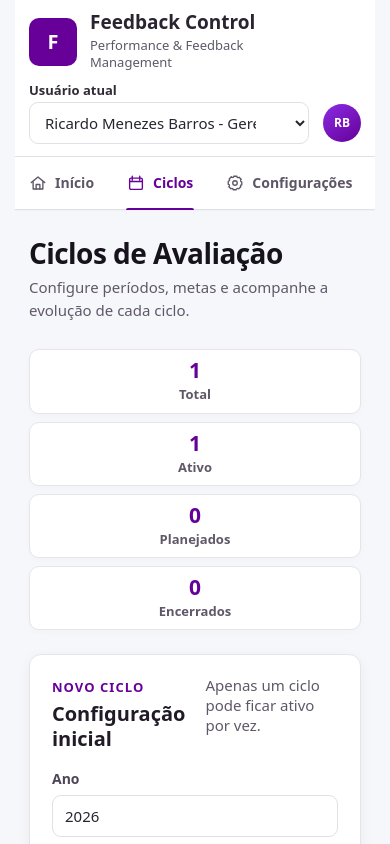
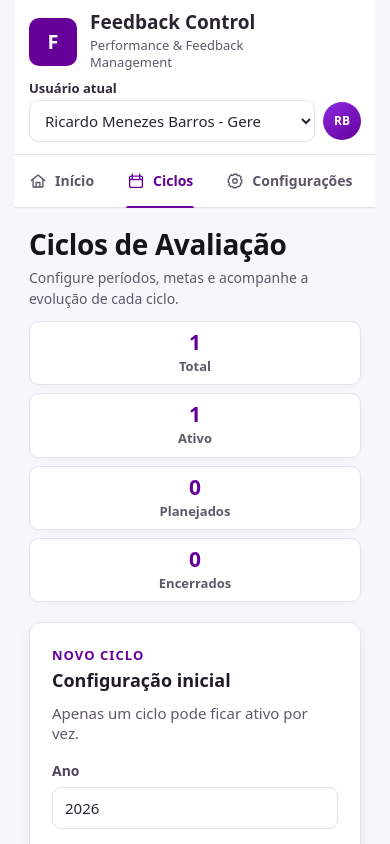
Before and after one commit to salinasjmilesbr/feedback-control-public, a React (Vite) app: page /ciclos in a window 390 px wide. Shown: the top 844 px of the page. Built offline with nearby package versions, Linux system fonts and the light colour scheme.

Commit message:
refactor(ui): consolida responsividade e criterios de avaliacao

```diff
--- a/src/styles/virtus-audit.css
+++ b/src/styles/virtus-audit.css
@@ -835,134 +835,9 @@ textarea:focus-visible {
 
 /* ---------------------------------------------------------
    5. DETALHES — CRITÉRIOS
-   Cabeçalho e corpo passam a seguir a densidade da Nova Avaliação.
+   Geometria compartilhada com Minha Avaliação.
+   Sem overrides exclusivos do admin.
    --------------------------------------------------------- */
-.admin-evaluation-detail .evaluation-criteria-list {
-  gap: 18px !important;
-}
-
-.admin-evaluation-detail .evaluation-criterion-card {
-  overflow: hidden;
-  border-color: var(--virtus-card-border) !important;
-  border-radius: var(--virtus-card-radius) !important;
-  box-shadow: var(--virtus-card-shadow) !important;
-}
-
-.admin-evaluation-detail .evaluation-criterion-card__header {
-  min-height: 92px;
-  padding: 18px 20px 18px 22px !important;
-  background: color-mix(in srgb, var(--brand-primary) 3%, #fff);
-}
-
-.admin-evaluation-detail .evaluation-criterion-heading {
-  gap: 13px !important;
-}
-
-.admin-evaluation-detail .evaluation-criterion-icon {
-  width: 38px !important;
-  height: 38px !important;
-  flex-basis: 38px !important;
-  border-radius: 10px !important;
-}
-
-.admin-evaluation-detail .evaluation-criterion-kicker {
-  font-size: 12px !important;
-  letter-spacing: .045em;
-}
-
-.admin-evaluation-detail .evaluation-criterion-heading h3 {
-  margin-top: 4px !important;
-  font-size: 18px !important;
-  line-height: 1.25 !important;
-}
-
-.admin-evaluation-detail .evaluation-criterion-count {
-  margin-top: 4px !important;
-  font-size: var(--virtus-font-aux) !important;
-}
-
-.admin-evaluation-detail .evaluation-criterion-score--featured {
-  min-width: 112px !important;
-  padding: 10px 12px !important;
-  border-radius: 11px !important;
-}
-
-.admin-evaluation-detail .evaluation-criterion-score--featured span,
-.admin-evaluation-detail .evaluation-criterion-score--featured small {
-  font-size: 12px !important;
-}
-
-.admin-evaluation-detail .evaluation-criterion-score--featured strong {
-  font-size: 24px !important;
-}
-
-.admin-evaluation-detail .evaluation-subcriteria-matrix__header {
-  padding: 11px 18px !important;
-  font-size: 12px !important;
-}
-
-.admin-evaluation-detail .evaluation-subcriteria-matrix__row {
-  min-height: 84px;
-  padding: 14px 18px !important;
-  gap: 16px !important;
-}
-
-.admin-evaluation-detail .evaluation-subcriterion-name {
-  gap: 10px !important;
-}
-
-.admin-evaluation-detail .evaluation-subcriterion-index {
-  width: 25px !important;
-  height: 25px !important;
-  flex-basis: 25px !important;
-  border-radius: 7px !important;
-  font-size: 12px !important;
-}
-
-.admin-evaluation-detail .evaluation-subcriterion-name strong {
-  font-size: var(--virtus-font-body) !important;
-  line-height: 1.4 !important;
-}
-
-.admin-evaluation-detail .evaluation-rater-group {
-  gap: 10px !important;
-}
-
-.admin-evaluation-detail .evaluation-rater-group > div {
-  min-height: 58px;
-  padding: 10px 12px !important;
-  border: 1px solid #ece8ef !important;
-  border-radius: 10px !important;
-  background: #faf9fb !important;
-}
-
-.admin-evaluation-detail .evaluation-rater-group > div > span {
-  font-size: 12px !important;
-}
-
-.admin-evaluation-detail .evaluation-rater-group > div > strong {
-  margin-top: 5px;
-  font-size: var(--virtus-font-body) !important;
-}
-
-.admin-evaluation-detail .evaluation-subcriterion-average {
-  min-width: 104px !important;
-  padding: 10px 12px !important;
-  border-radius: 10px !important;
-}
-
-.admin-evaluation-detail .evaluation-subcriterion-average small,
-.admin-evaluation-detail .evaluation-subcriterion-average span {
-  font-size: 12px !important;
-}
-
-.admin-evaluation-detail .evaluation-subcriterion-average strong {
-  font-size: 20px !important;
-}
-
-.admin-evaluation-collegiate-votes small {
-  font-size: 12px !important;
-}
 
 /* ---------------------------------------------------------
    6. DETALHES — OBSERVAÇÕES E FECHAMENTO
@@ -1024,17 +899,6 @@ textarea:focus-visible {
 
   .collaborator-form-profile {
     width: 100%;
-  }
-}
-
-@media (max-width: 760px) {
-  .admin-evaluation-detail .evaluation-criterion-card__header {
-    align-items: flex-start;
-    gap: 14px;
-  }
-
-  .admin-evaluation-detail .evaluation-subcriteria-matrix__row {
-    padding: 14px !important;
   }
 }
 
@@ -1366,3 +1230,229 @@ html {
   scrollbar-gutter: stable both-edges;
 }
 /* FIM VIRTUS ETAPA 12 — ajuste 1: eixo estável entre rotas */
+
+/* VIRTUS RESPONSIVE AUDIT — etapa 13 — adaptações */
+@media (max-width: 900px) and (min-width: 621px) {
+  .virtus-page-header,
+  .page-heading,
+  .cycle-page-header,
+  .evaluation-page-header,
+  .evaluation-detail-header,
+  .new-evaluation-page .new-evaluation-header,
+  .branding-page .branding-page__header {
+    gap: 18px !important;
+  }
+
+  .collaborator-kpis,
+  .goals-kpis,
+  .goals-manager-summary,
+  .cycle-kpis {
+    gap: 10px !important;
+  }
+
+  .evaluation-history-card,
+  .goal-card,
+  .goals-manager-card,
+  .collaborator-evaluation-card {
+    padding-left: var(--virtus-card-padding-tablet) !important;
+    padding-right: var(--virtus-card-padding-tablet) !important;
+  }
+}
+
+@media (max-width: 620px) {
+  .virtus-page-header,
+  .page-heading,
+  .cycle-page-header,
+  .evaluation-page-header,
+  .evaluation-detail-header,
+  .new-evaluation-page .new-evaluation-header,
+  .branding-page .branding-page__header,
+  .collaborator-form-header {
+    align-items: stretch !important;
+    flex-direction: column !important;
+    gap: 12px !important;
+    margin-bottom: 20px !important;
+  }
+
+  .virtus-page-header__copy h1,
+  .page-heading h1,
+  .cycle-page-header h1,
+  .evaluation-page-header h1,
+  .evaluation-detail-header h1,
+  .new-evaluation-page .new-evaluation-header h1,
+  .branding-page .branding-page__header h1,
+  .collaborator-form-header h1 {
+    font-size: 28px !important;
+    line-height: 1.15 !important;
+    letter-spacing: -.35px !important;
+  }
+
+  .virtus-page-header__copy p,
+  .page-heading p,
+  .cycle-page-header p,
+  .evaluation-page-header p,
+  .evaluation-detail-header p,
+  .new-evaluation-page .new-evaluation-header p,
+  .branding-page .branding-page__header p,
+  .collaborator-form-header p {
+    max-width: none !important;
+    font-size: 14px !important;
+    line-height: 1.5 !important;
+  }
+
+  .evaluation-page-actions,
+  .admin-evaluation-actions,
+  .collaborator-form-actions,
+  .goals-editor__actions {
+    width: 100%;
+  }
+
+  .collaborator-profile-card,
+  .evaluation-profile-card,
+  .evaluation-score-card,
+  .evaluation-content-card,
+  .admin-evaluation-profile,
+  .admin-evaluation-final,
+  .goals-cycle-card,
+  .goals-group,
+  .goals-editor,
+  .goals-manager-section,
+  .branding-card,
+  .score-scale-settings,
+  .collaborator-form-card,
+  .goal-card,
+  .goals-manager-card,
+  .evaluation-history-card,
+  .collaborator-evaluation-card,
+  .new-evaluation-person,
+  .new-evaluation-progress-card,
+  .new-evaluation-role-card,
+  .new-evaluation-status-card {
+    padding-left: var(--virtus-card-padding-mobile) !important;
+    padding-right: var(--virtus-card-padding-mobile) !important;
+  }
+
+  .collaborator-section,
+  .evaluation-criteria,
+  .evaluation-history {
+    margin-top: var(--virtus-section-gap-mobile) !important;
+  }
+
+  .evaluation-section-heading,
+  .collaborator-section-heading,
+  .cycle-section-heading,
+  .cycle-list-heading,
+  .cycle-table-heading,
+  .goals-group__header,
+  .goals-editor__header,
+  .goals-manager-section__header,
+  .score-scale-settings__header {
+    align-items: flex-start !important;
+    flex-wrap: wrap !important;
+    gap: 10px 14px !important;
+  }
+
+  .evaluation-section-heading h2,
+  .collaborator-section-heading h2,
+  .cycle-section-heading h2,
+  .cycle-list-heading h2,
+  .cycle-table-heading h2,
+  .goals-group__header h2,
+  .goals-editor__header h2,
+  .goals-manager-section__header h2,
+  .score-scale-settings__header h2,
+  .branding-card h2 {
+    font-size: 18px !important;
+    line-height: 1.3 !important;
+  }
+
+  .evaluation-profile-card,
+  .evaluation-history-card,
+  .admin-evaluation-profile {
+    align-items: flex-start !important;
+  }
+
+  .evaluation-profile-card__summary {
+    text-align: left !important;
+  }
+
+  .evaluation-history-card {
+    flex-direction: column !important;
+    align-items: stretch !important;
+    gap: 14px !important;
+  }
+
+  .evaluation-history-card .evaluation-btn {
+    width: 100%;
+  }
+
+  .admin-evaluation-profile {
+    flex-direction: column !important;
+  }
+
+  .evaluation-page-actions .evaluation-btn,
+  .collaborator-form-actions .collaborator-form-btn,
+  .goals-editor__actions .cycle-btn {
+    width: 100% !important;
+  }
+
+  .evaluation-page-actions,
+  .collaborator-form-actions,
+  .goals-editor__actions {
+    flex-direction: column !important;
+    align-items: stretch !important;
+  }
+
+  .cycle-row-actions .cycle-btn--small,
+  .goal-card__actions .goal-action-btn {
+    width: auto !important;
+  }
+
+  .goals-kpis,
+  .goals-manager-summary,
+  .cycle-kpis,
+  .goal-card__facts,
+  .goals-manager-facts,
+  .admin-evaluation-final__grid,
+  .collaborator-form-grid,
+  .collaborator-reviewers,
+  .new-evaluation-comments,
+  .new-evaluation-raters {
+    grid-template-columns: 1fr !important;
+  }
+}
+
+@media (max-width: 430px) {
+  .app-header__inner {
+    gap: 10px !important;
+  }
+
+  .app-header__user {
+    gap: 8px !important;
+  }
+
+  .evaluation-history-card__score,
+  .goal-card__top,
+  .goals-manager-card__top {
+    min-width: 0;
+  }
+
+  .cycle-row-actions,
+  .goal-card__actions {
+    gap: 8px !important;
+  }
+}
+/* FIM VIRTUS RESPONSIVE AUDIT — etapa 13 — adaptações */
+
+/* VIRTUS ETAPA 13 — ajuste 6: criterios compartilhados */
+/*
+  FeedbackDetalhePage e MinhaAvaliacaoDetalhePage usam o mesmo JSX
+  para a matriz de critérios.
+
+  A geometria agora vem exclusivamente das classes compartilhadas
+  .evaluation-* em avaliacoes.css.
+
+  Mantemos no admin apenas regras realmente exclusivas, como perfil,
+  contexto da avaliação, votos do colegiado e fechamento.
+*/
+/* FIM VIRTUS ETAPA 13 — ajuste 6: criterios compartilhados */
--- a/src/styles/virtus-foundation.css
+++ b/src/styles/virtus-foundation.css
@@ -1406,3 +1406,59 @@ button:not(:disabled) {
     color-mix(in srgb, var(--virtus-action-danger-text) 86%, black) !important;
 }
 /* FIM VIRTUS ACTION AUDIT — etapa 12 */
+
+/* VIRTUS RESPONSIVE AUDIT — etapa 13 */
+:root {
+  --virtus-gutter-desktop: 32px;
+  --virtus-gutter-tablet: 20px;
+  --virtus-gutter-mobile: 14px;
+
+  --virtus-card-padding-tablet: 20px;
+  --virtus-card-padding-mobile: 16px;
+
+  --virtus-section-gap-desktop: 28px;
+  --virtus-section-gap-mobile: 22px;
+}
+
+@media (max-width: 900px) {
+  :root {
+    --virtus-gutter: var(--virtus-gutter-tablet);
+  }
+
+  .app-header__inner,
+  .app-nav__inner,
+  .virtus-page,
+  .page-shell,
+  .app-footer__inner,
+  .branding-page.virtus-page {
+    width: min(
+      var(--virtus-container),
+      calc(100% - (var(--virtus-gutter) * 2))
+    ) !important;
+  }
+}
+
+@media (max-width: 620px) {
+  :root {
+    --virtus-gutter: var(--virtus-gutter-mobile);
+  }
+
+  .app-header__inner,
+  .app-nav__inner,
+  .virtus-page,
+  .page-shell,
+  .app-footer__inner,
+  .branding-page.virtus-page {
+    width: min(
+      var(--virtus-container),
+      calc(100% - (var(--virtus-gutter) * 2))
+    ) !important;
+  }
+
+  .virtus-page,
+  .page-shell,
+  .branding-page.virtus-page {
+    padding-top: 20px !important;
+  }
+}
+/* FIM VIRTUS RESPONSIVE AUDIT — etapa 13 */
```
